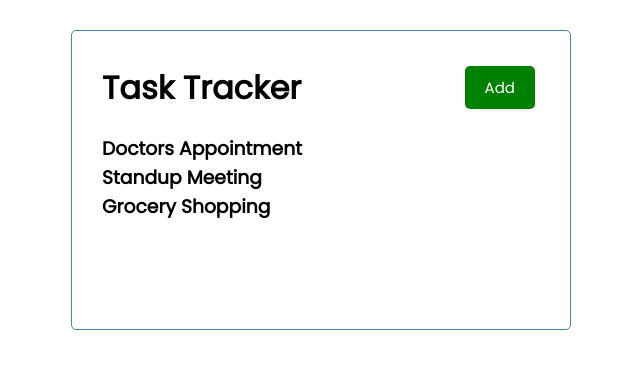
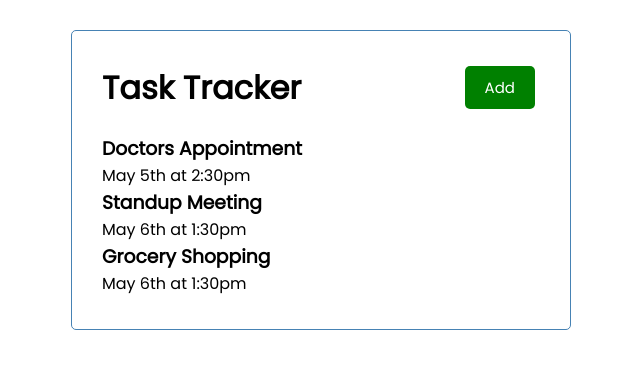
Before and after one commit to toktamm/task-tracker, a React (Create React App) app: page / in a window 1280 px wide. Shown: the top 368 px of the page, without its empty margins (319-959 px from the left). Built offline with nearby package versions, Linux system fonts and the light colour scheme.

Commit message:
create the Task component

```diff
--- /dev/null
+++ b/src/components/Task.js
@@ -0,0 +1,10 @@
+const Task = ({ task }) => {
+  return (
+    <div className="task">
+      <h3>{task.text}</h3>
+      <p>{task.day}</p>
+    </div>
+  )
+}
+
+export default Task;
--- a/src/components/Tasks.js
+++ b/src/components/Tasks.js
@@ -1,9 +1,13 @@
+import Task from "./Task"
+
 const Tasks = ({ tasks }) => {
 
   return (
     <>
 
-      {tasks.map((task) => (<h3 key={task.id}>{task.text}</h3>))}
+      {tasks.map((task) => (
+      <Task key={task.id} task={task} />
+      ))}
 
     </>
   )
```
